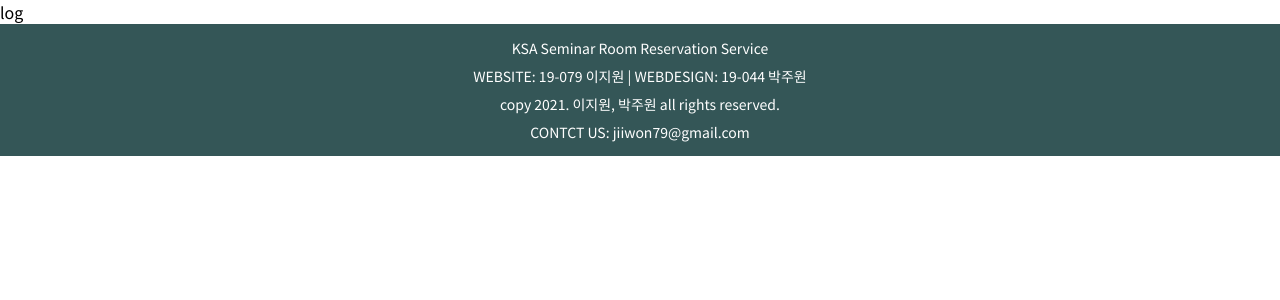
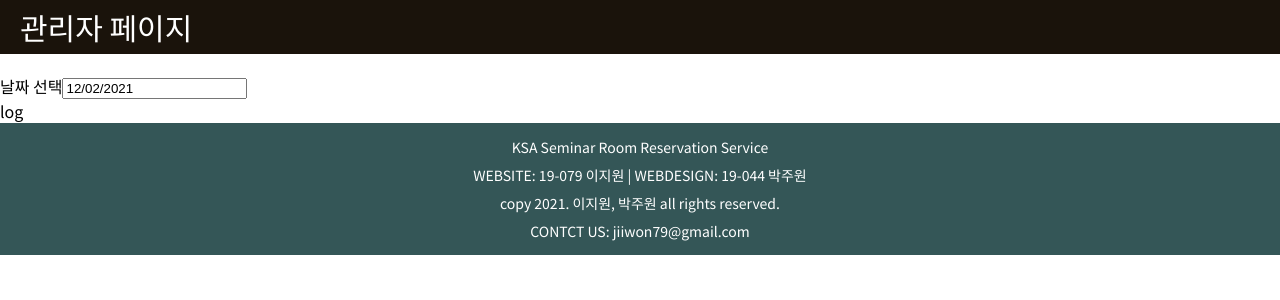
Before and after one commit to jiwon79/KSA-reservation-viewer, a React (Create React App) app: page /log in a window 1280 px wide. Shown: the top 300 px of the page. Built offline with nearby package versions, Linux system fonts and the light colour scheme.

Commit message:
featL: Add datepicker in Log page

```diff
--- a/package.json
+++ b/package.json
@@ -8,6 +8,7 @@
     "@testing-library/user-event": "^12.1.10",
     "axios": "^0.24.0",
     "react": "^17.0.2",
+    "react-datepicker": "^4.5.0",
     "react-dom": "^17.0.2",
     "react-router-dom": "^6.0.2",
     "react-scripts": "4.0.3",
--- a/src/Screens/Admin.js
+++ b/src/Screens/Admin.js
@@ -8,7 +8,7 @@ export default function Admin() {
     <div>
       <Header/>
       <ul>
-        <li><Link to="/teacher">선생님 에약 페이지</Link></li>
+        <li><Link to="/teacher">선생님 예약 페이지</Link></li>
         <li><Link to="/log">로그</Link></li>
       </ul>
     </div>
--- a/src/Screens/Log.js
+++ b/src/Screens/Log.js
@@ -1,8 +1,19 @@
-import React from 'react'
+import React, {useState} from "react";
+
+import Header from "../components/Admin/Header";
+import SelectDate from "../components/Log/SelectDate";
 
 export default function Log() {
+  const [logDate, setLogDate] = useState(new Date());
+
+  const handleLogDate = (date) => {
+    setLogDate(date);
+  }
+
   return (
     <div>
+      <Header />
+      <SelectDate logDate={logDate} handleLogDate={handleLogDate}/>
       log
     </div>
   )
--- /dev/null
+++ b/src/components/Log/SelectDate/index.js
@@ -0,0 +1,14 @@
+import React from 'react'
+import DatePicker from "react-datepicker";
+import "react-datepicker/dist/react-datepicker.css";
+
+import './style.css'
+
+export default function SelectDate({logDate, handleLogDate}) {
+  return (
+    <div className="selectDate">
+      <span>날짜 선택</span>
+      <DatePicker selected={logDate} onChange={(date) => handleLogDate(date)} />
+    </div>
+  )
+}
--- /dev/null
+++ b/src/components/Log/SelectDate/style.css
@@ -0,0 +1,3 @@
+.selectDate {
+  margin: 20px 0 0 0;
+}
```
Also changed, not shown: 1 other file (tests, documents, lock files or other folders).
